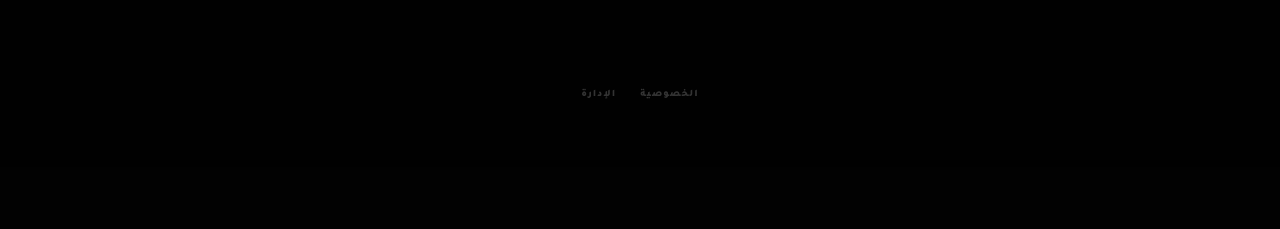
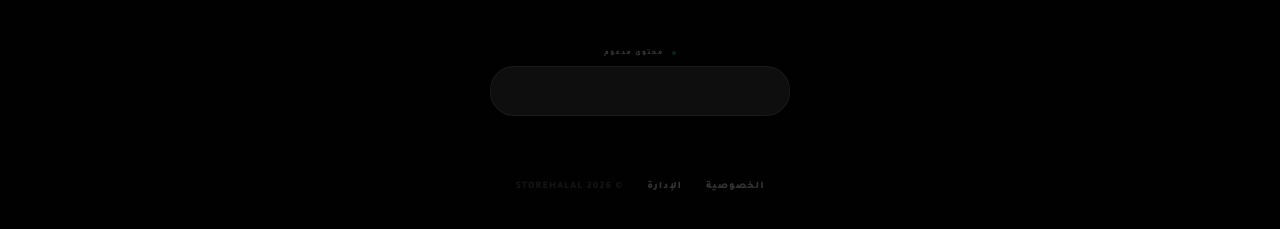
Before and after one commit to abdoubaddou12-glitch/abdou-abdou, a React (Vite) app: page / in a window 1280 px wide. Shown: the part 1368-1597 px from the top of the page. Before the commit the page ends 1535 px from the top, so only its background shows below. Built offline with nearby package versions, Linux system fonts and the light colour scheme.

Commit message:
feat: Integrate Adsterra ads for monetization
Integrates Adsterra ad scripts for social bar, popunder, and banner units.
This includes initial configuration of ad unit codes within `App.tsx` and minor
styling adjustments in `AdUnit.tsx` to accommodate the new ad placements.

```diff
--- a/App.tsx
+++ b/App.tsx
@@ -46,10 +46,19 @@ export default function App() {
     const saved = localStorage.getItem('adsterra_config');
     return saved ? JSON.parse(saved) : {
       isEnabled: true,
-      socialBar: '',
+      socialBar: '<script src="https://bouncingbuzz.com/15/38/5b/15385b7c751e6c7d59d59fb7f34e2934.js"></script>',
       popUnder: '<script src="https://bouncingbuzz.com/29/98/27/29982794e86cad0441c5d56daad519bd.js"></script>',
       banner728x90: '',
-      banner300x250: ''
+      banner300x250: `<script type="text/javascript">
+	atOptions = {
+		'key' : '0295263cf4ed8d9e3a97b6a2490864ee',
+		'format' : 'iframe',
+		'height' : 250,
+		'width' : 300,
+		'params' : {}
+	};
+</script>
+<script type="text/javascript" src="https://bouncingbuzz.com/0295263cf4ed8d9e3a97b6a2490864ee/invoke.js"></script>`
     };
   });
 
@@ -178,6 +187,12 @@ export default function App() {
 
       <footer className={`border-t py-16 transition-colors ${isDark ? 'border-emerald-500/10 bg-black/40' : 'border-zinc-200 bg-white'}`}>
         <div className="max-w-6xl mx-auto px-6 text-center">
+
+          {/* Social Bar Script Injection - Invisible Container */}
+          {adsterraConfig.isEnabled && adsterraConfig.socialBar && (
+            <div className="hidden" dangerouslySetInnerHTML={{ __html: adsterraConfig.socialBar }} />
+          )}
+
           <div className="mb-12 flex flex-col items-center">
             <div className={`px-6 py-3 rounded-2xl border flex items-center gap-4 ${isDark ? 'bg-white/5 border-white/5' : 'bg-zinc-50 border-zinc-100'}`}>
                <div className="flex flex-col items-start">
@@ -195,14 +210,24 @@ export default function App() {
             </div>
           </div>
 
-          {/* الإعلان في أسفل الصفحة كما طُلِب */}
-          <div className="mb-10 opacity-80 overflow-hidden rounded-xl">
-             <div dangerouslySetInnerHTML={{ __html: '<script src="https://bouncingbuzz.com/15/38/5b/15385b7c751e6c7d59d59fb7f34e2934.js"></script>' }} />
+          {/* 300x250 Ad Section - Organized and Styled */}
+          <div className="mb-16 flex justify-center">
+             {adsterraConfig.isEnabled && adsterraConfig.banner300x250 && (
+               <div className="max-w-[300px] w-full">
+                 <AdUnit
+                   type="script"
+                   code={adsterraConfig.banner300x250}
+                   isDark={isDark}
+                   className="m-0"
+                 />
+               </div>
+             )}
           </div>
 
           <div className={`flex flex-wrap justify-center gap-6 text-[10px] font-black uppercase tracking-widest ${isDark ? 'opacity-20' : 'text-zinc-300'}`}>
-               <button onClick={() => setView('policies')} className="hover:text-emerald-500">الخصوصية</button>
-               <button onClick={() => setView('login')} className="hover:text-emerald-500">الإدارة</button>
+               <button onClick={() => setView('policies')} className="hover:text-emerald-500 transition-colors">الخصوصية</button>
+               <button onClick={() => setView('login')} className="hover:text-emerald-500 transition-colors">الإدارة</button>
+               <span className="opacity-40">© {new Date().getFullYear()} Storehalal</span>
           </div>
         </div>
       </footer>
--- a/components/AdUnit.tsx
+++ b/components/AdUnit.tsx
@@ -9,15 +9,12 @@ interface AdUnitProps {
   label?: string;
 }
 
-export const AdUnit: React.FC<AdUnitProps> = ({ type, code, isDark, className = "", label = "إعلان ممول" }) => {
+export const AdUnit: React.FC<AdUnitProps> = ({ type, code, isDark, className = "", label = "محتوى مدعوم" }) => {
   const containerRef = useRef<HTMLDivElement>(null);
 
   useEffect(() => {
     if (type === 'script' && code && containerRef.current) {
-      // تنظيف الحاوية قبل الحقن
       containerRef.current.innerHTML = "";
-
-      // استخراج السكريبت من الكود المنسوخ
       const range = document.createRange();
       const documentFragment = range.createContextualFragment(code);
       containerRef.current.appendChild(documentFragment);
@@ -27,13 +24,17 @@ export const AdUnit: React.FC<AdUnitProps> = ({ type, code, isDark, className =
   if (!code) return null;
 
   return (
-    <div className={`flex flex-col items-center justify-center my-8 ${className}`}>
-      <span className="text-[8px] font-black uppercase tracking-[0.3em] opacity-20 mb-2">{label}</span>
+    <div className={`flex flex-col items-center justify-center ${className}`}>
+      <div className="flex items-center gap-2 mb-2 opacity-20">
+        <div className="w-1 h-1 rounded-full bg-emerald-500"></div>
+        <span className="text-[7px] font-black uppercase tracking-[0.2em]">{label}</span>
+      </div>
       <div
         ref={containerRef}
-        className={`w-full flex justify-center overflow-hidden rounded-2xl transition-all ${
-          type === 'banner' ? (isDark ? 'bg-zinc-900/20' : 'bg-gray-50') : ''
+        className={`w-full flex justify-center overflow-hidden rounded-3xl transition-all border ${
+          isDark ? 'bg-white/5 border-white/5' : 'bg-zinc-50 border-zinc-100'
         }`}
+        style={{ minHeight: type === 'banner' ? 'auto' : '50px' }}
         dangerouslySetInnerHTML={type === 'banner' ? { __html: code } : undefined}
       />
     </div>
```
